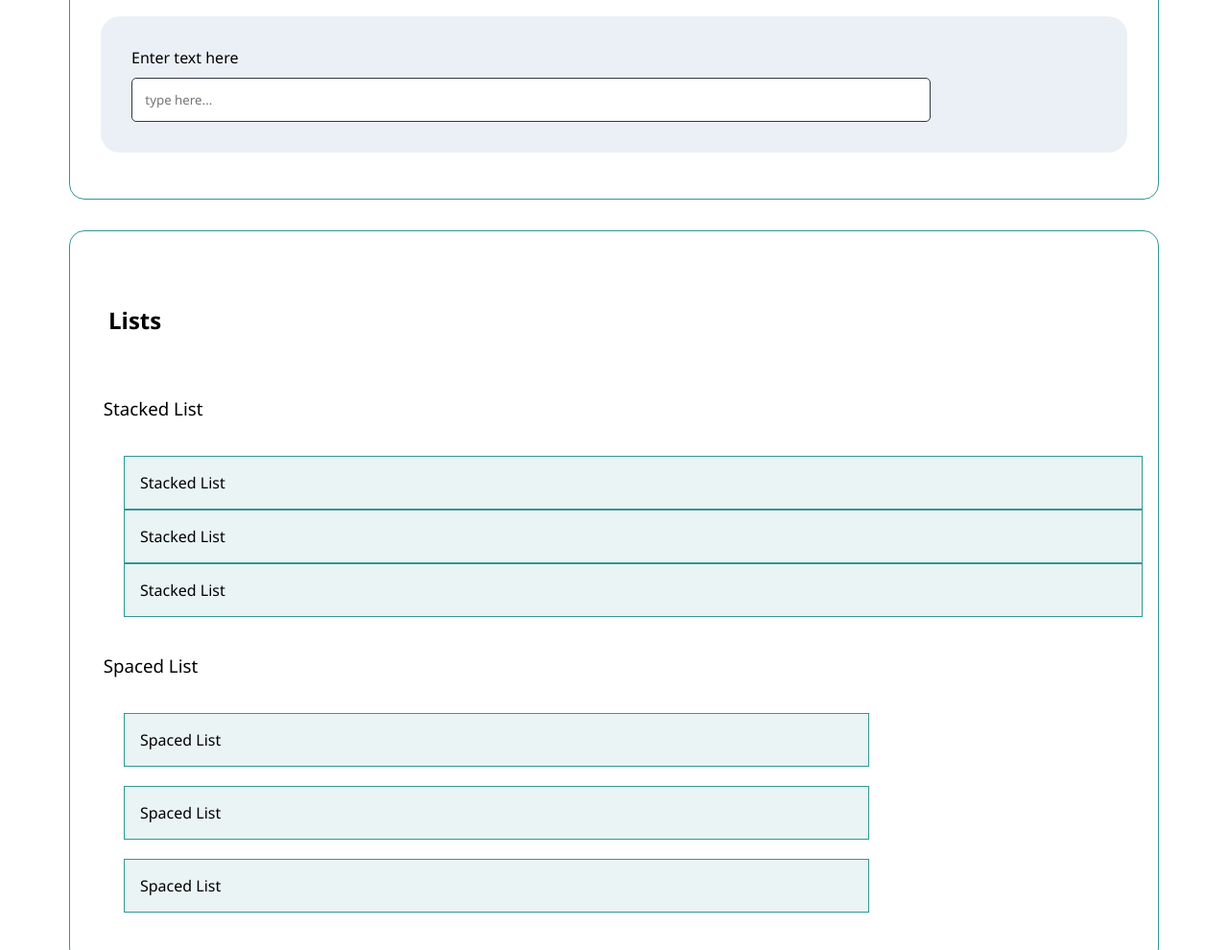
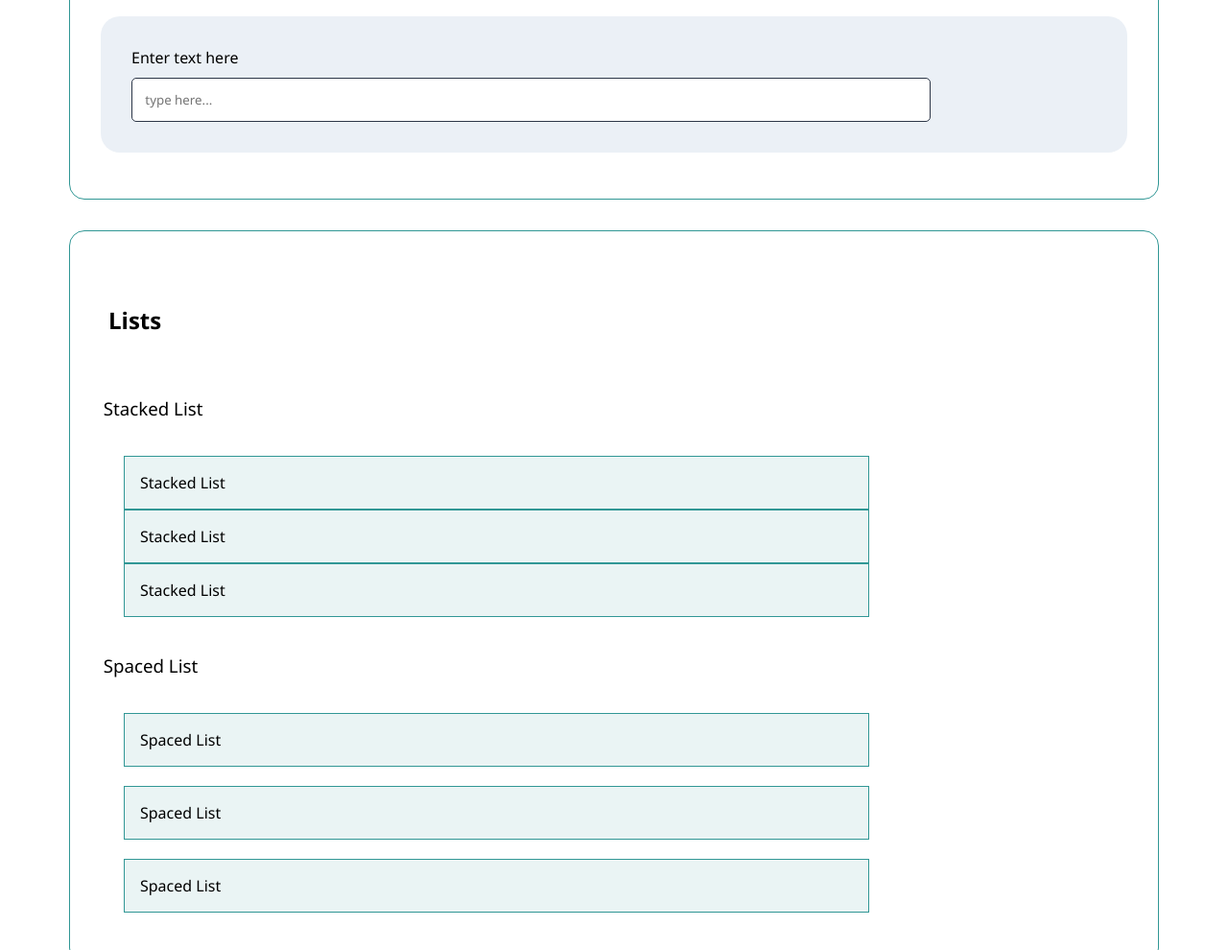
Before and after one commit to sneha-pujari/Component-Library, a plain HTML site: page index.html in a window 1280 px wide. Shown: the part 6165-7155 px from the top of the page at 96% size. Drawn offline with Linux system fonts and the light colour scheme.

Commit message:
Update styles.css

```diff
--- a/styles.css
+++ b/styles.css
@@ -256,7 +256,7 @@ h3{
     border: 1px solid var(--primary-color);
     background-color: rgba(49, 151, 149, 0.1);
     list-style-type: none;
-    width: 7    0%;
+    width: 70%;
 
 }
 .card-shadow > h2{
```
